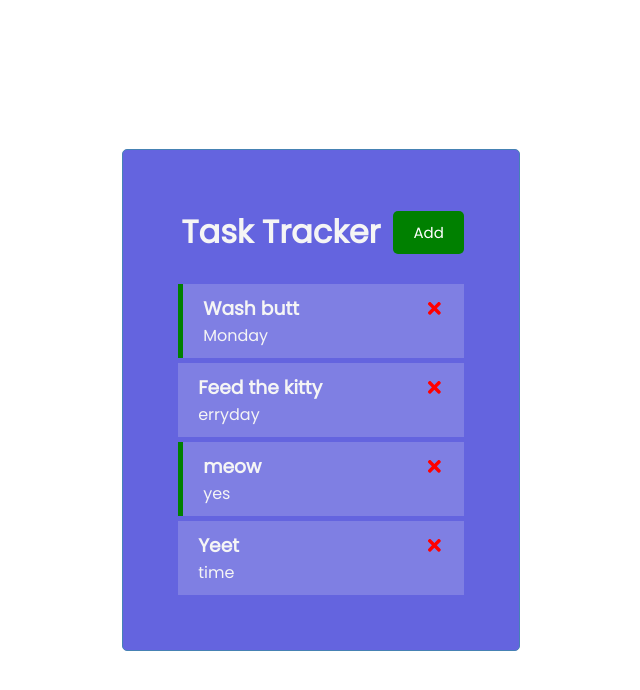
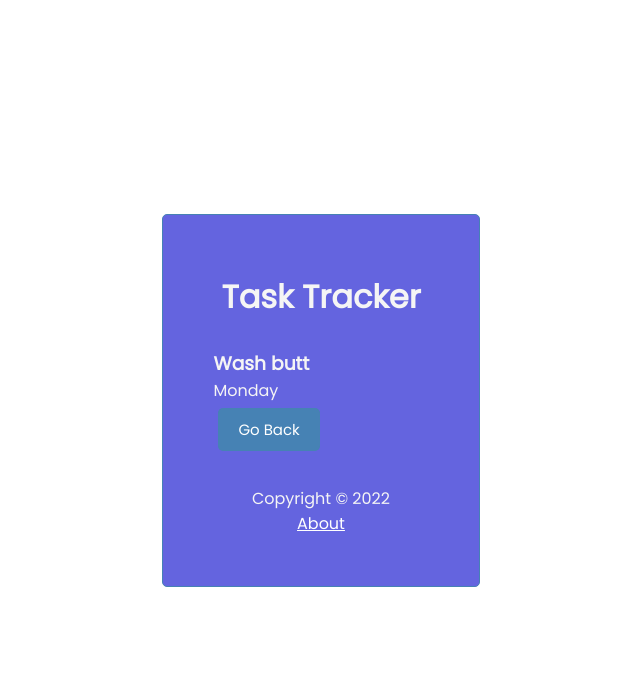
Before and after one commit to acopperlily/tracker-demo, a React (Create React App) app: page /task/1 in a window 1280 px wide. Shown: the top 690 px of the page, without its empty margins (319-959 px from the left). Built offline with nearby package versions, Linux system fonts and the light colour scheme; data requests are answered from the project's data file.

Commit message:
Finish tracker

```diff
--- a/db.json
+++ b/db.json
@@ -14,16 +14,16 @@
       "id": 4
     },
     {
-      "text": "meow",
-      "day": "yes",
+      "text": "yeet",
+      "day": "yay",
       "reminder": true,
-      "id": 6
+      "id": 7
     },
     {
-      "text": "Yeet",
-      "day": "time",
+      "text": "no",
+      "day": "nope",
       "reminder": false,
-      "id": 7
+      "id": 8
     }
   ]
 }
--- a/package.json
+++ b/package.json
@@ -10,6 +10,7 @@
     "react": "^18.2.0",
     "react-dom": "^18.2.0",
     "react-icons": "^4.6.0",
+    "react-router-dom": "^6.4.2",
     "react-scripts": "5.0.1",
     "web-vitals": "^2.1.4"
   },
--- a/src/App.js
+++ b/src/App.js
@@ -1,7 +1,11 @@
 import { useState, useEffect } from 'react';
+import { BrowserRouter as Router, Route, Routes } from 'react-router-dom';
 import Header from './components/Header';
 import Tasks from './components/Tasks';
 import AddTask from './components/AddTask';
+import Footer from './components/Footer';
+import About from './components/About';
+import TaskDetails from './components/TaskDetails';
 
 const App = () => {
   const [showAddTask, setShowAddTask] = useState(false);
@@ -21,6 +25,13 @@
     const data = await res.json();
     return data;
   };
+
+  const fetchTask = async (id) => {
+    const res = await fetch(`http://localhost:5000/tasks/${id}`);
+    const data = await res.json();
+
+    return data;
+  }
 
   const addTask = async (task) => {
     const res = await fetch(`http://localhost:5000/tasks`, {
@@ -46,18 +57,55 @@
     setTasks(tasks.filter((task) => task.id !== id));
   };
 
-  const toggleReminder = (id) => {
-    setTasks(tasks.map((task) => task.id === id ? {...task, reminder: !task.reminder } : task));
+  const toggleReminder = async (id) => {
+    const taskToToggle = await fetchTask(id);
+    const updTask = {...taskToToggle,
+    reminder: !taskToToggle.reminder};
+
+    const res = await fetch(`http://localhost:5000/tasks/${id}`, {
+      method: 'PUT',
+      headers: {
+        'Content-type': 'application/json'
+      },
+      body: JSON.stringify(updTask)
+    });
+
+    const data = await res.json();
+
+    setTasks(tasks.map((task) => task.id === id ? { ...task, reminder: data.reminder } : task));
   };
 
   return (
+    <Router>
       <div className="container">
-      <Header onAdd={() => setShowAddTask(!showAddTask)} showAdd={showAddTask} />
+        <Header
+          onAdd={() => setShowAddTask(!showAddTask)}
+          showAdd={showAddTask}
+        />
+        <Routes>
+          <Route
+            path="/"
+            element={
+              <>
                 {showAddTask && <AddTask onAdd={addTask} />}
-      {tasks.length > 0
-        ? <Tasks tasks={tasks} onDelete={deleteTask} onToggle={toggleReminder}/>
-        : 'No tasks to display'}
+                {tasks.length > 0 ? (
+                  <Tasks
+                    tasks={tasks}
+                    onDelete={deleteTask}
+                    onToggle={toggleReminder}
+                  />
+                ) : (
+                  'No tasks to display'
+                )}
+              </>
+            }
+          />
+          <Route path="/about" element={<About />} />
+          <Route path="/task/:id" element={<TaskDetails />} />
+        </Routes>
+        <Footer />
       </div>
+    </Router>
   );
 };
 
--- /dev/null
+++ b/src/components/About.js
@@ -0,0 +1,12 @@
+import { Link } from 'react-router-dom';
+
+const About = () => {
+  return (
+    <div>
+      <h4>Version 1.0.0</h4>
+      <Link to="/">Go Back</Link>
+    </div>
+  )
+};
+
+export default About;
--- /dev/null
+++ b/src/components/Footer.js
@@ -0,0 +1,12 @@
+import { Link } from 'react-router-dom';
+
+const Footer = () => {
+  return (
+    <footer>
+      <p>Copyright &copy; 2022</p>
+      <Link to="/about">About</Link>
+    </footer>
+  )
+}
+
+export default Footer;
--- a/src/components/Header.js
+++ b/src/components/Header.js
@@ -1,12 +1,20 @@
 import PropTypes from 'prop-types';
+import { useLocation  } from 'react-router-dom';
 import Button from './Button';
 
 const Header = ({ title, onAdd, showAdd }) => {
+  const location = useLocation();
 
   return (
     <header className='header'>
       <h1>{title}</h1>
-      <Button color={showAdd ? 'red' : 'green'} text={showAdd ? 'Close' : 'Add'} onClick={onAdd}/>
+      {location.pathname === '/' && (
+        <Button
+          color={showAdd ? 'red' : 'green'}
+          text={showAdd ? 'Close' : 'Add'}
+          onClick={onAdd}
+        />
+      )}
     </header>
   )
 };
--- a/src/components/Task.js
+++ b/src/components/Task.js
@@ -1,10 +1,14 @@
 import { FaTimes } from 'react-icons/fa';
+import { Link } from 'react-router-dom';
 
 const Task = ({ task, onDelete, onToggle }) => {
   return (
     <div className={`task ${task.reminder ? 'reminder' : ''}`} onDoubleClick={() => onToggle(task.id)}>
       <h3>{task.text} <FaTimes style={{ color: 'red', cursor: 'pointer' }} onClick={() => onDelete(task.id)} /></h3>
       <p>{task.day}</p>
+      <p>
+        <Link to={`/task/${task.id}`}>View Details</Link>
+      </p>
     </div>
   )
 };
--- /dev/null
+++ b/src/components/TaskDetails.js
@@ -0,0 +1,47 @@
+import { useState, useEffect } from "react";
+import { useParams, Navigate, useNavigate, useLocation } from "react-router-dom";
+import Button from "./Button";
+
+function TaskDetails() {
+  const [loading, setLoading] = useState(true);
+  const [task, setTask] = useState({});
+  const  [error, setError] = useState(null);
+
+  const params = useParams();
+  const navigate = useNavigate();
+  const { pathname } = useLocation();
+
+  useEffect(() => {
+    const fetchTask = async () => {
+      const res = await fetch(`http://localhost:5000/tasks/${params.id}`);
+      const data = await res.json();
+
+      if (res.status === 404) {
+        navigate('/');
+      }
+
+      setTask(data);
+      setLoading(false);
+    }
+
+    fetchTask();
+  });
+
+  return loading ? (
+    <h3>Loading...</h3>
+  ) : (
+    <div>
+      {/* <p>{pathname}</p> */}
+      <h3>{task.text}</h3>
+      <p>{task.day}</p>
+      <Button
+        onClick={() => {
+          navigate(-1);
+        }}
+        text='Go Back'
+      />
+    </div>
+  )
+}
+
+export default TaskDetails;
```
Also changed, not shown: 1 other file (tests, documents, lock files or other folders). Lines whose indentation alone changed are shown as unchanged.
